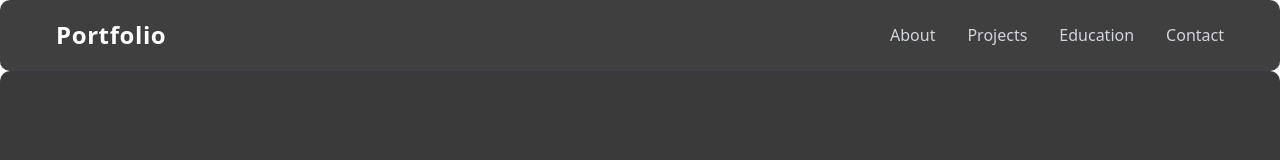
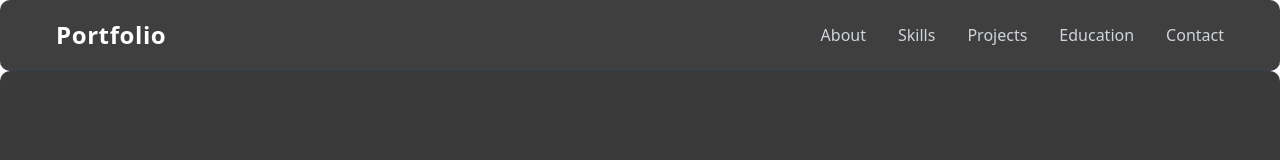
Before and after one commit to AjeeshaShaji/Portfolio, a React app: page / in a window 1280 px wide. Shown: the top 160 px of the page. Built offline with nearby package versions, Linux system fonts and the light colour scheme; the HTML template or start-up script is replaced by a standard one.

Commit message:
first commit

```diff
--- a/src/Components/Navbar.jsx
+++ b/src/Components/Navbar.jsx
@@ -21,7 +21,7 @@ function Navbar() {
 
         {/* Links */}
         <ul className="flex gap-4 md:gap-8">
-          {["About", "Projects", "Education", "Contact"].map((item) => (
+          {["About","Skills", "Projects", "Education", "Contact"].map((item) => (
             <li key={item} className="relative group">
               <a
                 href={`#${item.toLowerCase()}`}
--- a/src/Pages/Home.jsx
+++ b/src/Pages/Home.jsx
@@ -2,6 +2,7 @@ import PersonalDetails from "../Components/PersonalDetails";
 import Projects from "./Projects";
 import Education from "./Education";
 import Contact from "./Contact";
+import Skills from "./skills";
 
 const Home = () => {
   return (
@@ -9,6 +10,10 @@ const Home = () => {
     <div className="p-10 min-h-screen bg-[#3a3a3a] ">
     <section id="about">
         <PersonalDetails />
+      </section>
+
+    <section id="skills">
+      <Skills/>
       </section>
 
       <section id="projects">
```
